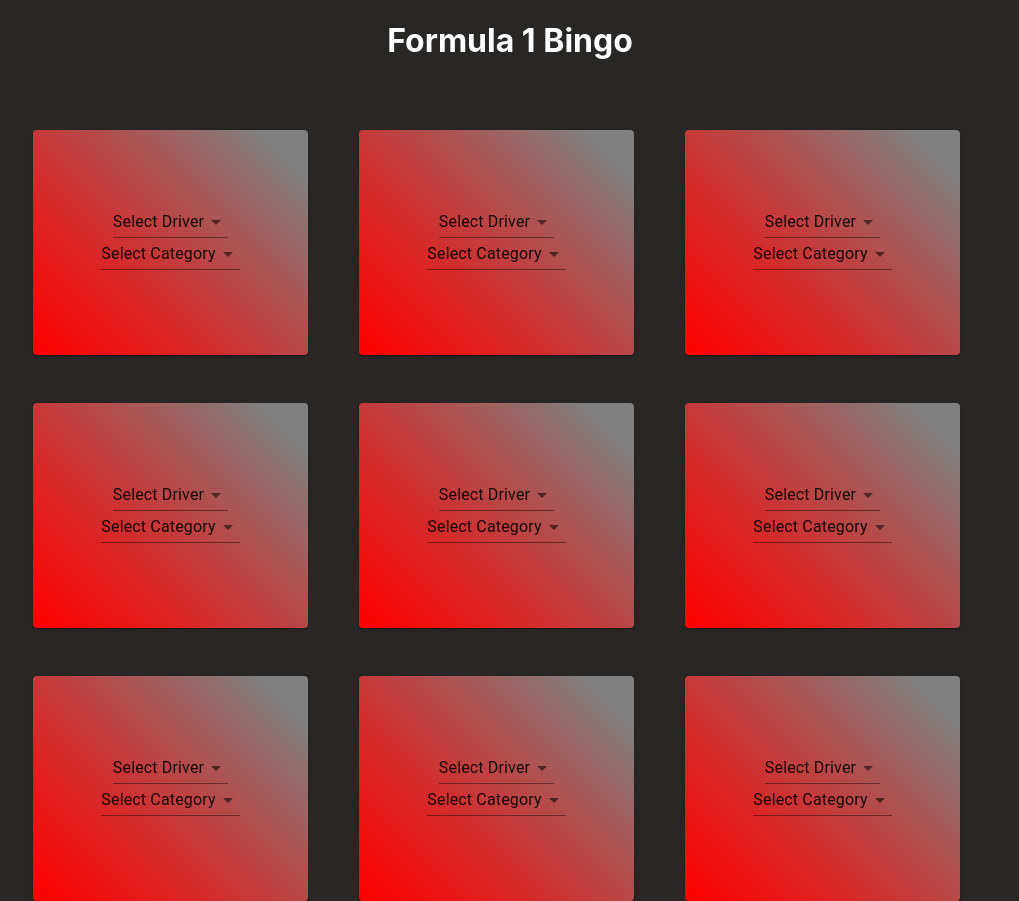
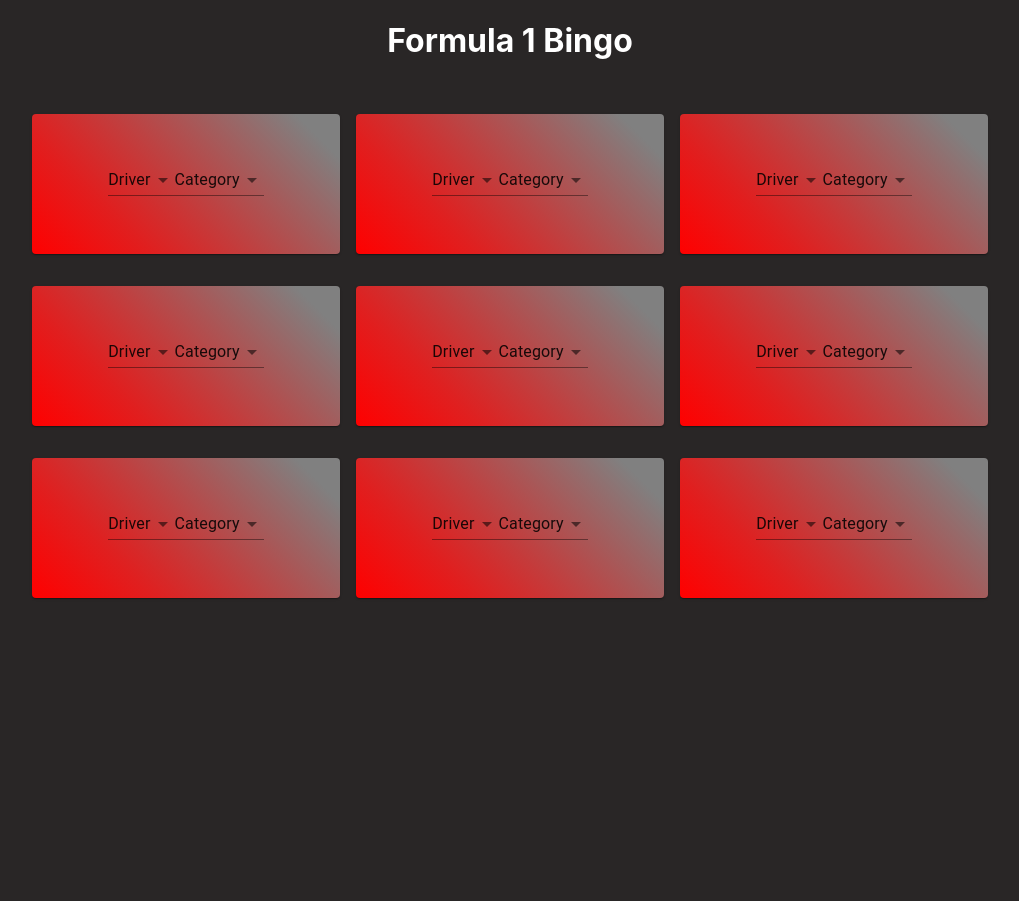
Before and after one commit to sasha-go/f1bingo, a React (Create React App) app: page / in a window 1280 px wide. Shown: the whole page, without its empty margins (130-1149 px from the left). After the commit the page ends 800 px from the top, so only its background shows below. Built offline with nearby package versions, Linux system fonts and the light colour scheme.

Commit message:
update grid spacing

```diff
--- a/src/App.js
+++ b/src/App.js
@@ -12,8 +12,7 @@
   textAlign: 'center',
   background: 'linear-gradient(45deg, red, 50%, gray 90%)',
   color: 'white',
-  width: "275px",
-  height: "225px",
+  height: "140px",
   opacity: 1,
 })
 
@@ -24,8 +23,7 @@
   textAlign: 'center',
   background: 'linear-gradient(45deg, blue, 50%, gray 90%)',
   color: 'white',
-  width: "275px",
-  height: "225px",
+  height: "140px",
   opacity: 1,
 })
 
@@ -44,7 +42,7 @@
   },
   {
     id: 3,
-    value: "First or Pole",
+    value: "First",
   },
   {
     id: 4,
@@ -64,14 +62,13 @@
   },
   {
     id: 8,
-    value: "Shortest Pit Stop",
+    value: "Shortest Pit",
   },
   {
     id: 9,
-    value: "Select Category",
+    value: "Category",
   },
 ];
-
 const selectDriverItem = [
   {
     value: "Max Verstappen",
@@ -131,10 +128,10 @@
     value: "Logan Sargeant",
   },
   {
-    value: "Back up driver",
+    value: "Reserve Driver",
   },
   {
-    value: "Select Driver",
+    value: "Driver",
   },
 ];
 class App extends React.Component {
@@ -218,10 +215,9 @@
       }
 
     return (
-      <Grid container direction="row" justifyContent="center" alignItems="center" spacing={{ xs: 2, md: 3 }} columns={{ xs: 4, sm: 8, md: 12 }}>
+      <Grid container direction="row" justifyContent="center"  alignItems="center" rowSpacing={2} columnSpacing={2} columns={{ xs: 12, sm: 12, md: 12 }} >
         {Array.from(Array(6)).map((_, index) => (
-          <Grid item xs={2} sm={4} md={4} key={index}>
-      </Grid>
+          <Grid item xs={2} sm={4} md={4} key={index} zeroMinWidth></Grid>
         ))}
         {renderRow.map((item) => {
           const id = item.id;
@@ -247,7 +243,7 @@
                       variant="standard"
                       id={"driver" + id}
                       select
-                      defaultValue="Select Driver"
+                      defaultValue="Driver"
                     >
                       {selectDriverItem.map((selectDriverItem) => (
                         <MenuItem
@@ -270,7 +266,7 @@
                       id={"category" + id}
                       // helperText={"Select Category"}
                       value={this.state["category" + id].value}
-                      defaultValue="Select Category"
+                      defaultValue="Category"
                     >
                       {selectCategoryItems.map((selectCategoryItems) => (
                         <MenuItem
```
